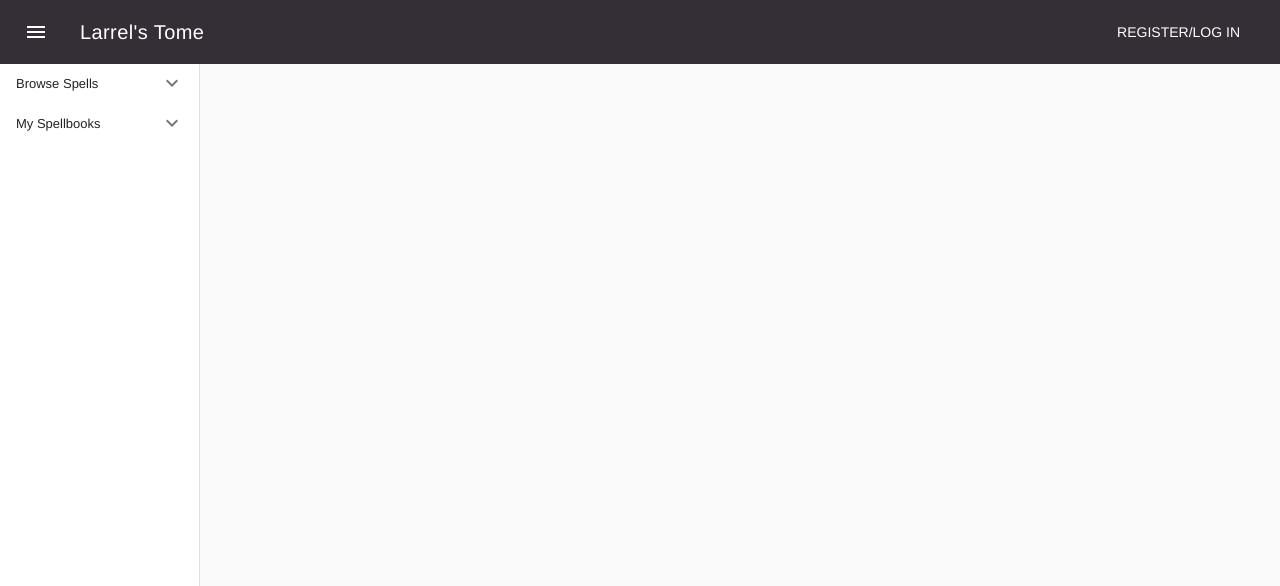
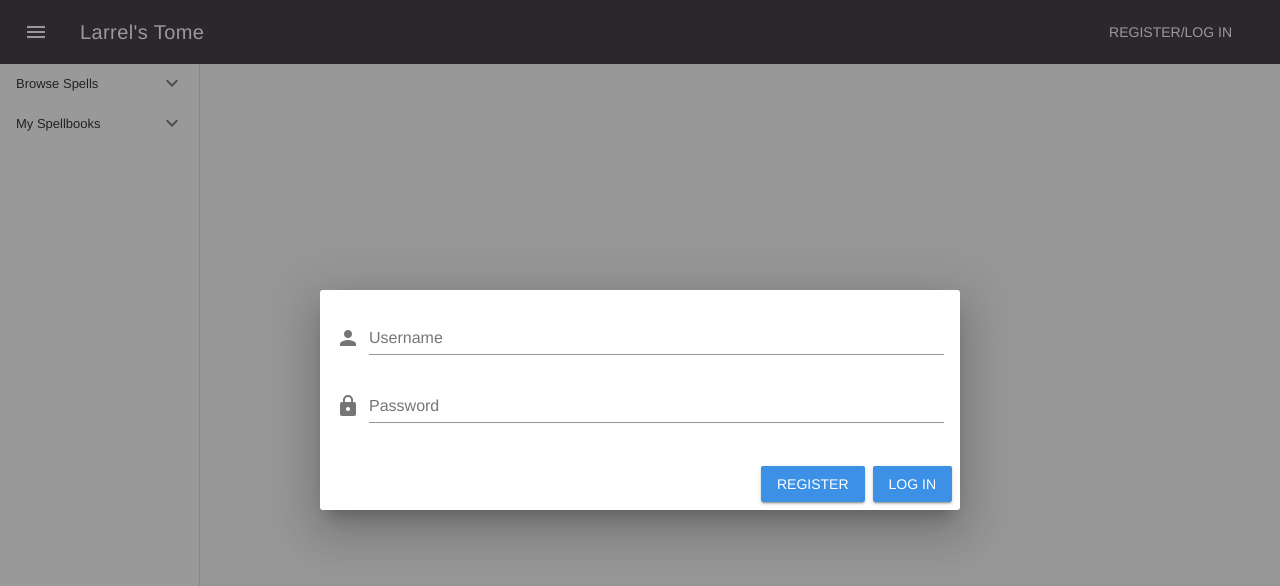
Before and after one commit to MBhambhani/5e-Spellbook, a Vue app in the folder client/: page / in a window 1280 px wide. Both pictures are taken after a click on the button "REGISTER/LOG IN". Shown: the top 586 px of the page. Built offline with nearby package versions, Linux system fonts and the light colour scheme.

Commit message:
Added loading and login dialogs, renamed User.email to User.username

```diff
--- a/client/src/App.vue
+++ b/client/src/App.vue
@@ -8,18 +8,5 @@
   -webkit-font-smoothing: antialiased;
   -moz-osx-font-smoothing: grayscale;
   text-align: left;
-  color: #2c3e50;
-}
-#nav {
-  padding: 30px;
-}
-
-#nav a {
-  font-weight: bold;
-  color: #2c3e50;
-}
-
-#nav a.router-link-exact-active {
-  color: #42b983;
 }
 </style>
--- a/client/src/components/Toolbar.vue
+++ b/client/src/components/Toolbar.vue
@@ -5,13 +5,52 @@
     </v-btn>
     <v-toolbar-title style="color:white">Larrel's Tome</v-toolbar-title>
     <v-spacer></v-spacer>
-    <v-btn flat color="white" @click="registerOrLogIn()">Register/Log in</v-btn>
+    <v-dialog v-model="dialog" width="50%">
+      <template v-slot:activator="{ on }">
+        <v-btn flat color="white" v-on="on">Register/Log in</v-btn>
+      </template>
+      <v-card>
+        <v-card-text>
+          <v-form v-model="valid">
+            <v-text-field
+              v-model="username"
+              label="Username"
+              :rules="usernameRules"
+              prepend-icon="person"
+              type="text"
+              required
+            ></v-text-field>
+
+            <v-text-field
+              v-model="password"
+              label="Password"
+              :rules="passwordRules"
+              prepend-icon="lock"
+              type="password"
+            ></v-text-field>
+          </v-form>
+        </v-card-text>
+        <v-card-actions>
+          <v-spacer></v-spacer>
+          <v-btn @click="register()" class="form-button">Register</v-btn>
+          <v-btn @click="logIn()" class="form-button">Log In</v-btn>
+        </v-card-actions>
+      </v-card>
+    </v-dialog>
   </v-toolbar>
 </template>
 
 <script>
 export default {
   name: 'Toolbar',
+  data: () => ({
+    usernameRules: [
+      v => !!v || 'Username is required',
+    ],
+    passwordRules: [
+      v => !!v || 'Password is required',
+    ],
+  }),
   methods: {
     toggleDrawer() {
       this.$emit('toggle-drawer');
@@ -19,6 +58,15 @@ export default {
     registerOrLogIn() {
       this.$emit('register-or-log-in');
     },
+    register() {
+    },
   },
 };
 </script>
+
+<style>
+.form-button {
+  background-color:#3c91e6 !important;
+  color: white !important;
+}
+</style>
--- a/client/src/views/Home.vue
+++ b/client/src/views/Home.vue
@@ -2,7 +2,8 @@
   <v-app>
     <Toolbar
       @toggle-drawer="drawer = !drawer"
-      @register-or-log-in="handleRegisterLogIn()"
+      @register="handleRegister"
+      @log-in="handleLogIn"
     />
     <NavBar
       @change-spells="handleChangeSpells"
@@ -14,6 +15,25 @@
       <ClassSpellList :spellList="spellList" v-show="!viewingSpellbooks"/>
       <SpellBook :spellList="spellList" v-show="viewingSpellbooks"/>
     </v-content>
+    <v-dialog
+      v-model="loading"
+      persistent
+      width="300"
+    >
+      <v-card
+        color="#fa824c"
+        dark
+      >
+        <v-card-text>
+          Loading...
+          <v-progress-linear
+            indeterminate
+            color="white"
+            class="mb-0"
+          ></v-progress-linear>
+        </v-card-text>
+      </v-card>
+    </v-dialog>
   </v-app>
 </template>
 
@@ -36,21 +56,28 @@ export default {
     spellList: [],
     viewingSpellbooks: false,
     drawer: true,
+    loading: false,
   }),
   methods: {
-    handleRegisterLogIn() {
+    handleRegister() {
+
+    },
+    handleLogIn() {
 
     },
     handleChangeSpells(selectedClass) {
       const path = `http://127.0.0.1:5000/spells?filter=${selectedClass}`;
+      this.loading = true;
       axios.get(path)
         .then((response) => {
           this.viewingSpellbooks = false;
           this.spellList = this.filterSpellList(response.data);
+          this.loading = false;
         })
         .catch((error) => {
           // eslint-disable-next-line
           console.error(error);
+          this.loading = false;
         });
     },
     filterSpellList(data) {
```
Also changed, not shown: 2 other files (tests, documents, lock files or other folders).
